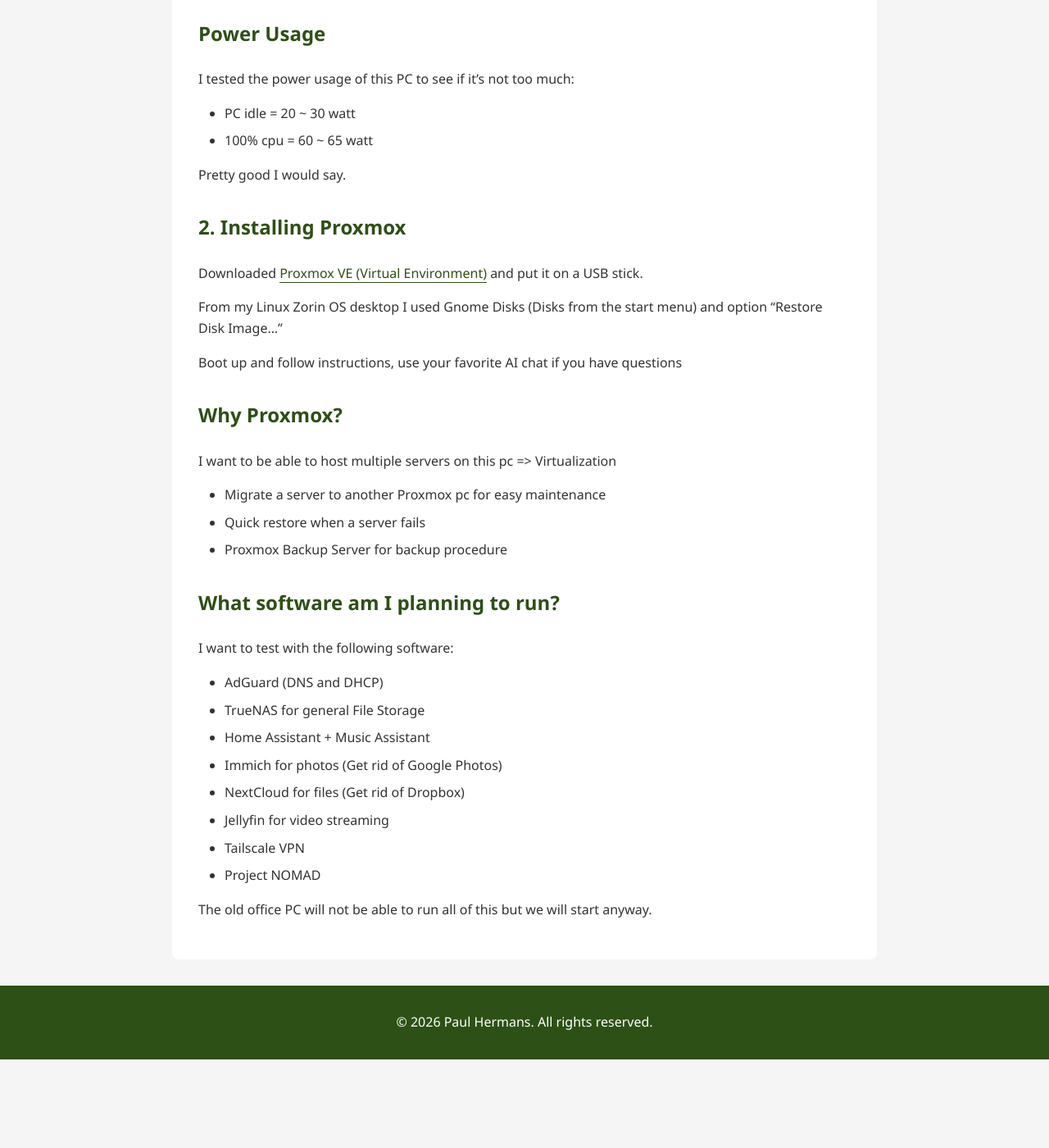
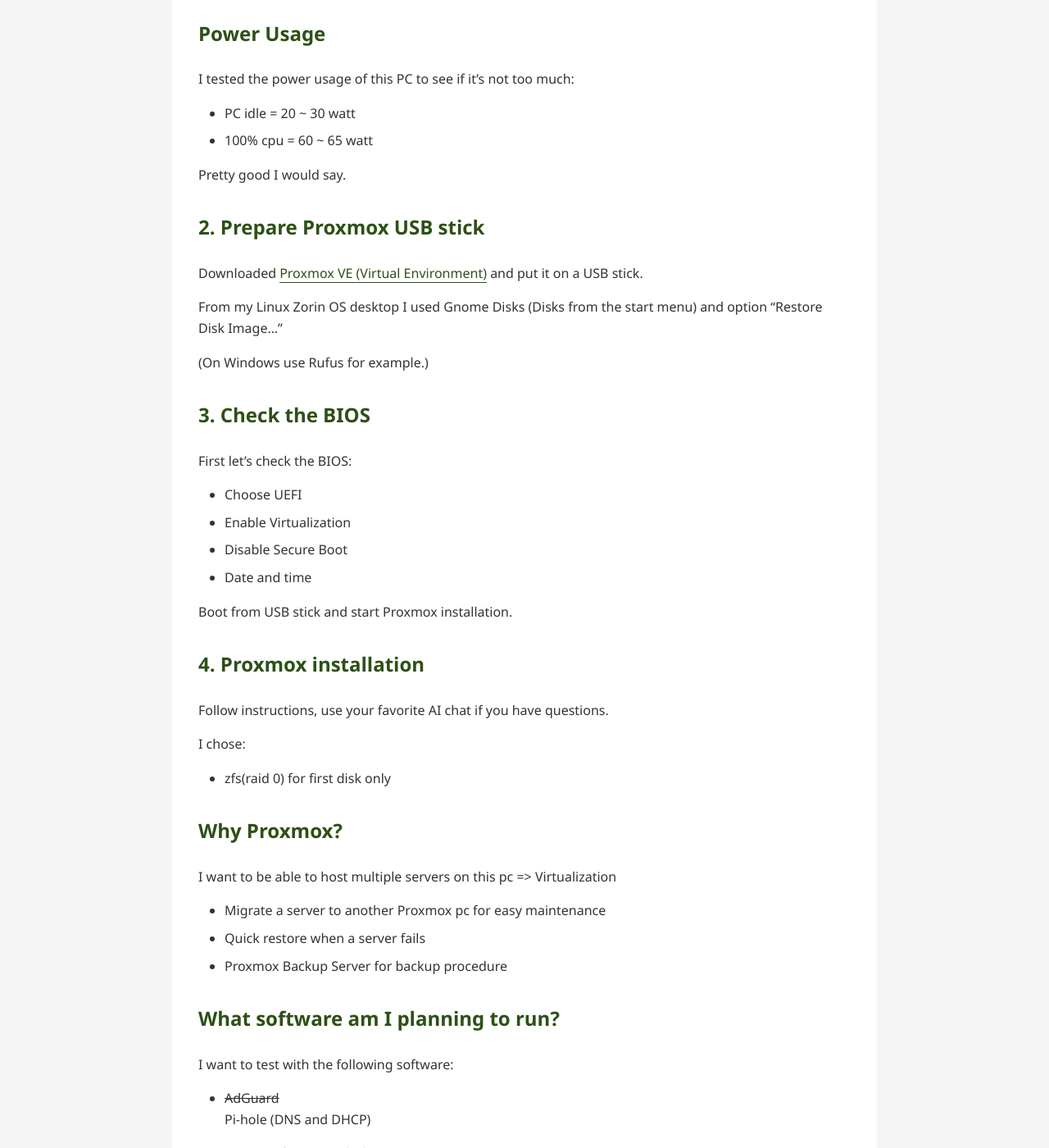
Before and after one commit to paulhermanseu/paulhermans.eu, a Jekyll site: the page built from _posts/2026-06-09-starting-my-homelab.md, in a window 1280 px wide and 1400 px high, scrolled down 634 px. Shown: the whole window at 82% size. Built offline with Jekyll 4.4.1, drawn with Linux system fonts in a browser that asks for light colours; before the commit the page ends 1926 px from its top, so only the background shows below that.

Commit message:
Revise Proxmox installation guide and BIOS setup
Updated installation steps for Proxmox and added BIOS configuration instructions.

```diff
--- a/_posts/2026-06-09-starting-my-homelab.md
+++ b/_posts/2026-06-09-starting-my-homelab.md
@@ -26,13 +26,32 @@
 
 Pretty good I would say.
 
-## 2. Installing Proxmox
+## 2. Prepare Proxmox USB stick
 
 Downloaded [Proxmox VE (Virtual Environment)](https://proxmox.com/en/downloads) and put it on a USB stick.
 
 From my Linux Zorin OS desktop I used Gnome Disks (Disks from the start menu) and option "Restore Disk Image..."
 
-Boot up and follow instructions, use your favorite AI chat if you have questions
+(On Windows use Rufus for example.)
+
+## 3. Check the BIOS
+
+First let's check the BIOS:
+
+- Choose UEFI
+- Enable Virtualization
+- Disable Secure Boot
+- Date and time
+
+Boot from USB stick and start Proxmox installation.
+
+## 4. Proxmox installation
+
+Follow instructions, use your favorite AI chat if you have questions.
+
+I chose:
+
+- zfs(raid 0) for first disk only
 
 ## Why Proxmox?
 
@@ -46,7 +65,7 @@
 
 I want to test with the following software:
 
-- AdGuard (DNS and DHCP)
+- <s>AdGuard</s> Pi-hole (DNS and DHCP)
 - TrueNAS for general File Storage
 - Home Assistant + Music Assistant
 - Immich for photos (Get rid of Google Photos)
```
